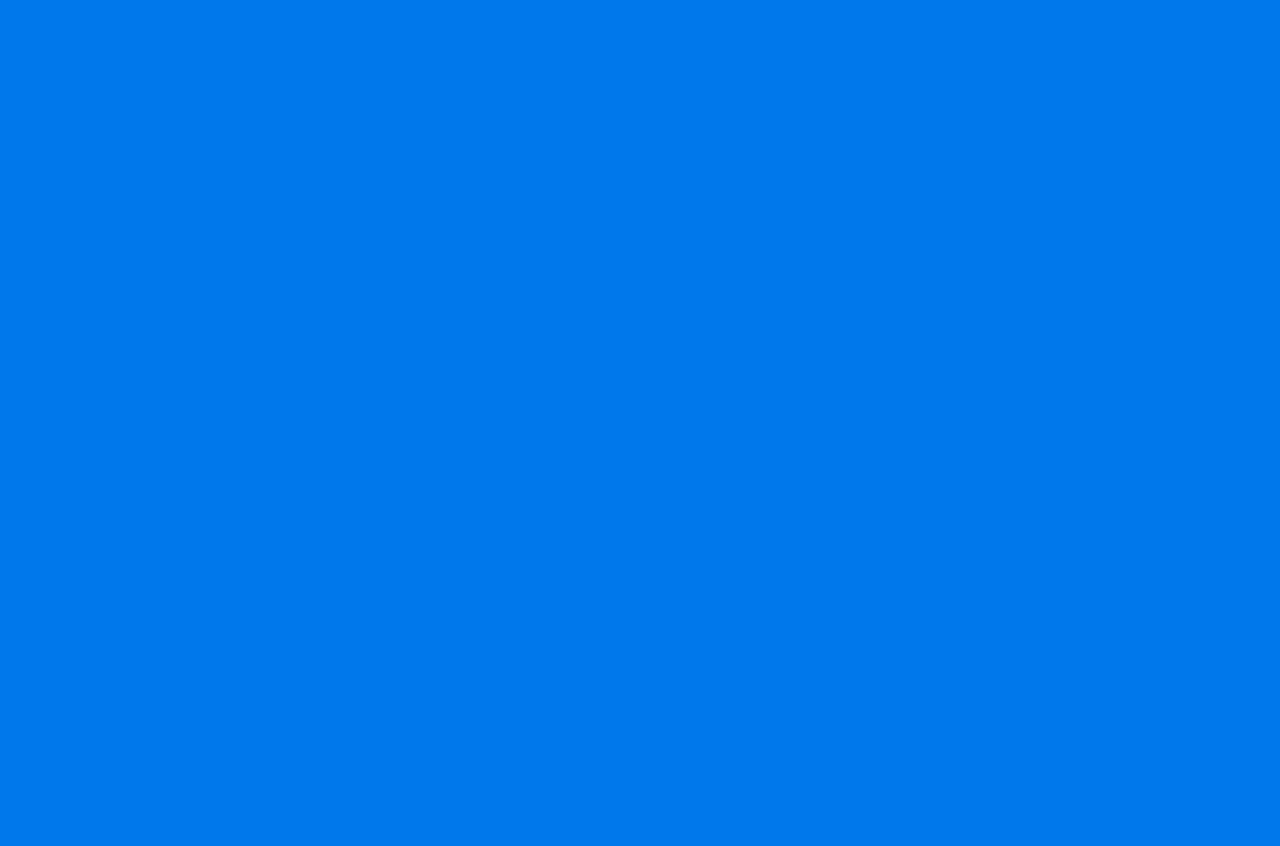
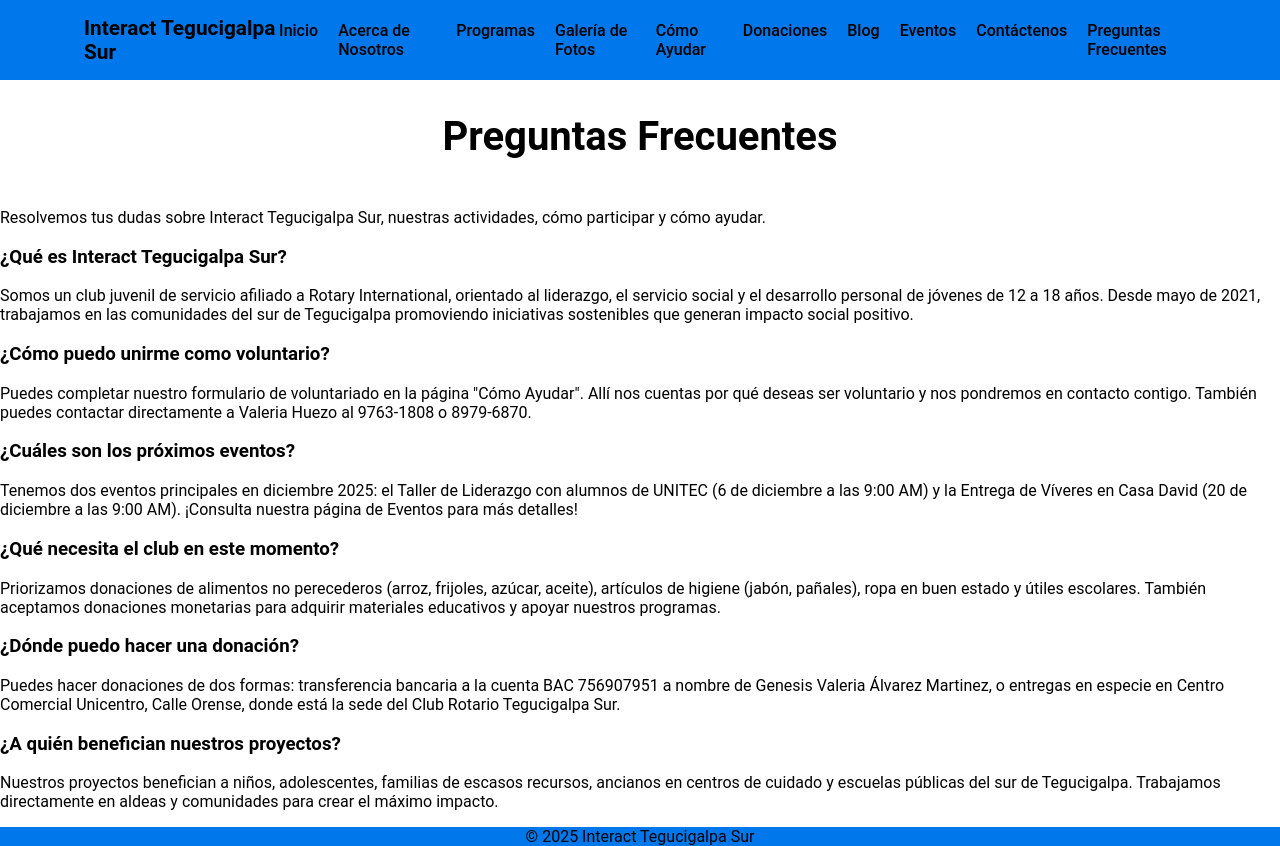
Before and after one commit to juRLCri/proyectweb3p, a website built with Vite: page faq.html in a window 1280 px wide. Before the commit the page ends 800 px from the top, so only its background shows below. Built offline with nearby package versions, Linux system fonts and the light colour scheme.

Commit message:
agregando el faq y un cambio en el index

```diff
--- a/faq.html
+++ b/faq.html
@@ -0,0 +1,95 @@
+<!doctype html>
+<html lang="en">
+
+<head>
+    <meta charset="UTF-8" />
+    <meta name="viewport" content="width=device-width, initial-scale=1.0" />
+    <link rel="icon" type="image/svg+xml" href="/vite.svg">
+    <title>Interact Tegucigalpa Sur</title>
+</head>
+
+<body>
+    <header>
+        <div class="header-container">
+            <a class="nav-logo" href="index.html">
+                <span class="site-title">Interact Tegucigalpa Sur</span>
+            </a>
+
+            <input id="nav-toggle" class="nav-toggle" type="checkbox">
+
+            <label for="nav-toggle" class="hamburger-icon">
+                <span></span><span></span><span></span>
+            </label>
+
+            <nav class="main-nav">
+                <ul class="nav-list">
+                    <li><a href="index.html">Inicio</a></li>
+                    <li><a href="about.html">Acerca de Nosotros</a></li>
+                    <li><a href="programs.html">Programas</a></li>
+                    <li><a href="gallery.html">Galería de Fotos</a></li>
+                    <li><a href="help.html">Cómo Ayudar</a></li>
+                    <li><a href="donations.html">Donaciones</a></li>
+                    <li><a href="blog.html">Blog</a></li>
+                    <li><a href="events.html">Eventos</a></li>
+                    <li><a href="contact.html">Contáctenos</a></li>
+                    <li><a href="faq.html">Preguntas Frecuentes</a></li>
+                </ul>
+            </nav>
+        </div>
+    </header>
+
+    <main class="site-main">
+        <section class="section faq-hero">
+            <h1 class="section-title">Preguntas Frecuentes</h1>
+            <p>Resolvemos tus dudas sobre Interact Tegucigalpa Sur, nuestras actividades, cómo participar y cómo ayudar.
+            </p>
+        </section>
+
+        <section class="section faq-list">
+            <div class="faq-item">
+                <h3 class="faq-question">¿Qué es Interact Tegucigalpa Sur?</h3>
+                <p class="faq-answer">Somos un club juvenil de servicio afiliado a Rotary International, orientado al
+                    liderazgo, el servicio social y el desarrollo personal de jóvenes de 12 a 18 años. Desde mayo de
+                    2021, trabajamos en las comunidades del sur de Tegucigalpa promoviendo iniciativas sostenibles que
+                    generan impacto social positivo.</p>
+            </div>
+            <div class="faq-item">
+                <h3 class="faq-question">¿Cómo puedo unirme como voluntario?</h3>
+                <p class="faq-answer">Puedes completar nuestro formulario de voluntariado en la página "Cómo Ayudar".
+                    Allí nos cuentas por qué deseas ser voluntario y nos pondremos en contacto contigo. También puedes
+                    contactar directamente a Valeria Huezo al 9763-1808 o 8979-6870.</p>
+            </div>
+            <div class="faq-item">
+                <h3 class="faq-question">¿Cuáles son los próximos eventos?</h3>
+                <p class="faq-answer">Tenemos dos eventos principales en diciembre 2025: el Taller de Liderazgo con
+                    alumnos de UNITEC (6 de diciembre a las 9:00 AM) y la Entrega de Víveres en Casa David (20 de
+                    diciembre a las 9:00 AM). ¡Consulta nuestra página de Eventos para más detalles!</p>
+            </div>
+            <div class="faq-item">
+                <h3 class="faq-question">¿Qué necesita el club en este momento?</h3>
+                <p class="faq-answer">Priorizamos donaciones de alimentos no perecederos (arroz, frijoles, azúcar,
+                    aceite), artículos de higiene (jabón, pañales), ropa en buen estado y útiles escolares. También
+                    aceptamos donaciones monetarias para adquirir materiales educativos y apoyar nuestros programas.</p>
+            </div>
+            <div class="faq-item">
+                <h3 class="faq-question">¿Dónde puedo hacer una donación?</h3>
+                <p class="faq-answer">Puedes hacer donaciones de dos formas: transferencia bancaria a la cuenta BAC
+                    756907951 a nombre de Genesis Valeria Álvarez Martinez, o entregas en especie en Centro Comercial
+                    Unicentro, Calle Orense, donde está la sede del Club Rotario Tegucigalpa Sur.</p>
+            </div>
+            <div class="faq-item">
+                <h3 class="faq-question">¿A quién benefician nuestros proyectos?</h3>
+                <p class="faq-answer">Nuestros proyectos benefician a niños, adolescentes, familias de escasos recursos,
+                    ancianos en centros de cuidado y escuelas públicas del sur de Tegucigalpa. Trabajamos directamente
+                    en aldeas y comunidades para crear el máximo impacto.</p>
+            </div>
+        </section>
+    </main>
+
+    <footer>
+        <div>© 2025 Interact Tegucigalpa Sur</div>
+    </footer>
+    <script type="module" src="/src/main.js"></script>
+</body>
+
+</html>
```
Also changed, not shown: index.html (+5 -2 lines), 1 other file.
